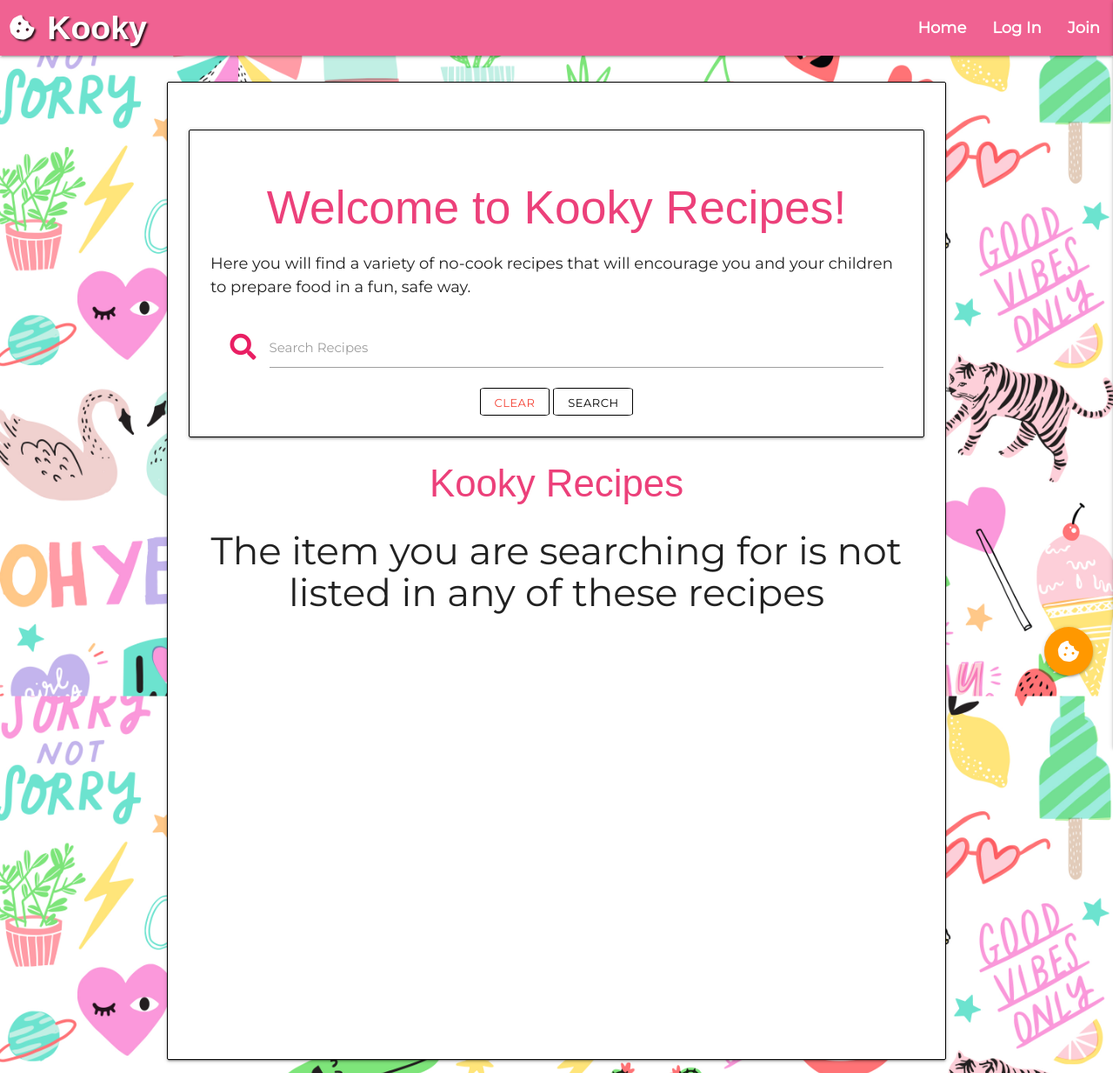
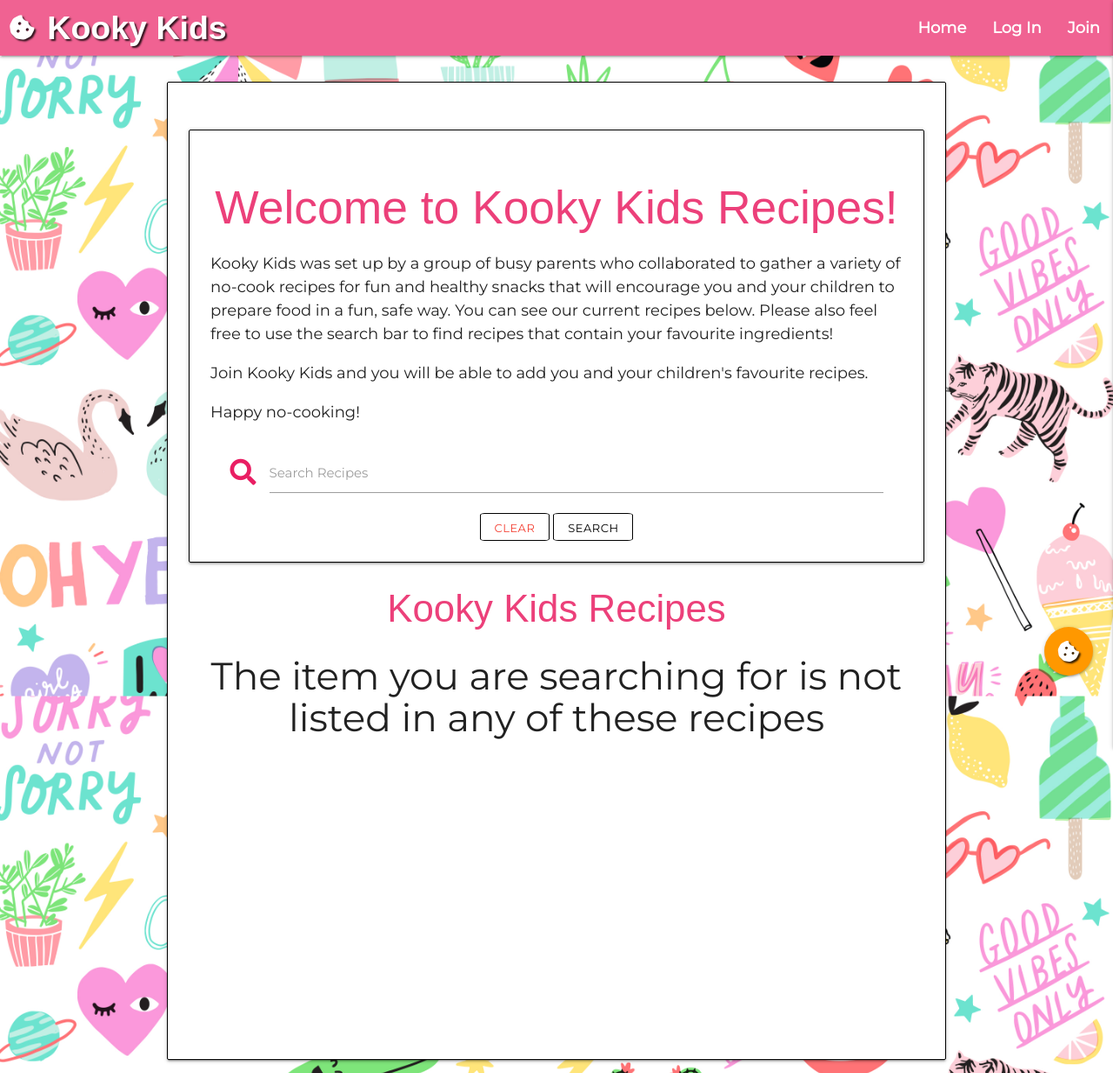
Before and after one commit to Saraholoughlin5/Milestone-Project-3, a Flask app: page / in a window 1280 px wide. Shown: the whole page at 87% size. Run offline with Flask 2, Linux system fonts and the light colour scheme; data that the repository does not hold is empty; some libraries are stand-ins or nearby versions; some web fonts are replaced.

Commit message:
Add comments to script and html files

```diff
--- a/static/css/style.css
+++ b/static/css/style.css
@@ -113,6 +113,10 @@ h5 {
     font-family: 'Pattaya', sans-serif;
 }
 
+.name-format {
+    text-transform: capitalize;
+}
+
 .wrap {
     white-space: pre-line;
     margin-left: 2.5rem;
@@ -139,7 +143,7 @@ h5 {
     font-family: 'Montserrat', sans-serif;
     border-radius: 7%;
     box-shadow: none;
-    border: 1px solid black;
+    border: .1rem solid black;
 }
 
 .btn-floating {
--- a/static/js/script.js
+++ b/static/js/script.js
@@ -1,4 +1,4 @@
-/* Jquery initialization - Materialize */
+/* Jquery Initialization - Materialize Features */
 
 $(document).ready(function () {
     $('.sidenav').sidenav({
--- a/templates/add_recipe.html
+++ b/templates/add_recipe.html
@@ -7,9 +7,10 @@
         <h3 class="brand-text pink-text text-lighten-1 center-align">Add a Recipe to Kooky</h3>
 
         <div class="row card-panel">
+            <p class="main-text">Thank you for choosing to share some of your recipes with us. We're sure other Kooky Kids users
+                will make precious memories and delicious food, all thanks to you!</p>
             <p class="main-text">Once you add a new recipe to Kooky you will be redirected to our homepage, where your
-                latest addition
-                will be visible at the bottom of the list. The new recipe is also listed in your profile page.</p>
+                latest addition will be visible at the bottom of the list. The new recipe is also listed in your profile page.</p>
         </div>
 
         <div class="row card-panel">
--- a/templates/base.html
+++ b/templates/base.html
@@ -4,14 +4,18 @@
 <head>
     <meta charset="UTF-8">
     <meta name="viewport" content="width=device-width, initial-scale=1.0">
+    <!-- Google Fonts Stylesheet -->
     <link rel="preconnect" href="https://fonts.gstatic.com">
     <link href="https://fonts.googleapis.com/css2?family=Montserrat&family=Pattaya&display=swap" rel="stylesheet"
         type="text/css">
+    <!-- Font Awesome Stylesheet -->
     <link rel="stylesheet" href="https://cdnjs.cloudflare.com/ajax/libs/font-awesome/5.15.3/css/all.min.css"
         integrity="sha512-iBBXm8fW90+nuLcSKlbmrPcLa0OT92xO1BIsZ+ywDWZCvqsWgccV3gFoRBv0z+8dLJgyAHIhR35VZc2oM/gI1w=="
         crossorigin="anonymous" type="text/css">
+    <!-- Materialize Stylesheet -->
     <link rel="stylesheet" href="https://cdnjs.cloudflare.com/ajax/libs/materialize/1.0.0/css/materialize.min.css"
         type="text/css">
+    <!-- Local Stylesheet -->
     <link rel="stylesheet" href="{{ url_for('static', filename='css/style.css') }}" type="text/css">
     {% block styles %}
     {% endblock %}
@@ -19,12 +23,11 @@
 </head>
 
 <body>
-
     <header>
-        <!-- navbar -->
+        <!-- Navbar -->
         <nav class="nav-extended pink lighten-2">
             <div class="nav-wrapper">
-                <a href="{{ url_for('get_recipe') }}" class="brand-logo text-shadow left">Kooky <i
+                <a href="{{ url_for('get_recipe') }}" class="brand-logo text-shadow left">Kooky Kids<i
                         class="fas fa-cookie-bite fa-xs brand-icon"></i></a>
                 <a href="#" data-target="mobile-demo" class="sidenav-trigger right"><i class="fas fa-bars"></i></a>
                 <ul class="right hide-on-med-and-down">
@@ -37,17 +40,14 @@
                     <li><a href="{{ url_for('login') }}">Log In</a></li>
                     <li><a href="{{ url_for('join') }}">Join</a></li>
                     {% endif %}
-
-
                 </ul>
             </div>
         </nav>
-
-        <!-- mobile nav menu -->
+        <!-- Mobile Nav Menu -->
         <ul class="sidenav" id="mobile-demo">
             <li>
                 <h3 class="left-align pink-text text-lighten-1 brand-text"><i
-                        class="fas fa-cookie-bite fa-xs brand-icon"></i> Kooky</h3>
+                        class="fas fa-cookie-bite fa-xs brand-icon"></i> Kooky Kids</h3>
             </li>
             <li><a href="{{ url_for('get_recipe') }}">Home</a></li>
             {% if session.user %}
@@ -59,13 +59,10 @@
             <li><a href="{{ url_for('join') }}">Join</a></li>
             {% endif %}
         </ul>
-
     </header>
 
-    <main>
-
     <section>
-        <!-- flash messages for 'join' page -->
+        <!-- Flash Messages -->
         {% with messages = get_flashed_messages() %}
         {% if messages %}
         {% for message in messages %}
@@ -82,43 +79,53 @@
         {% endblock %}
     </main>
 
+    <!-- JQuery Script -->
     <script src="https://code.jquery.com/jquery-3.6.0.min.js"
         integrity="sha256-/xUj+3OJU5yExlq6GSYGSHk7tPXikynS7ogEvDej/m4=" crossorigin="anonymous"></script>
+    <!-- Materialize Script -->
     <script src="https://cdnjs.cloudflare.com/ajax/libs/materialize/1.0.0/js/materialize.min.js"></script>
+    <!-- Local Script -->
     <script src="{{ url_for('static', filename='js/script.js') }}"></script>
     {% block scripts %}
     {% endblock %}
 
-
-
+    <!-- Floating Button with Social Media Buttons (click to view). Large Screen Only -->
     <div class="fixed-action-btn">
-            <a class="btn-floating btn-large orange hide-on-small-only">
+        <a class="btn-floating btn-large orange text-shadow hide-on-small-only">
             <i class="fas fa-cookie-bite"></i>
         </a>
         <ul>
-                <li><a class="btn-floating blue hide-on-small-only" href="https://www.facebook.com" target="_blank"><i class="fab fa-facebook white-text"></i></a></li>
-                <li><a class="btn-floating purple hide-on-small-only" href="https://www.instagram.com" target="_blank"><i class="fab fa-instagram white-text"></i></a></li>
-                <li><a class="btn-floating red hide-on-small-only" href="https://www.youtube.com" target="_blank"><i class="fab fa-youtube white-text"></i></a></li>
-                <li><a class="btn-floating blue lighten-2 hide-on-small-only" href="https://www.twitter.com" target="_blank"><i class="fab fa-twitter white-text"></i></a></li>
+            <li><a class="btn-floating blue hide-on-small-only" href="https://www.facebook.com" target="_blank"><i
+                        class="fab fa-facebook white-text"></i></a></li>
+            <li><a class="btn-floating purple hide-on-small-only" href="https://www.instagram.com" target="_blank"><i
+                        class="fab fa-instagram white-text"></i></a></li>
+            <li><a class="btn-floating red hide-on-small-only" href="https://www.youtube.com" target="_blank"><i
+                        class="fab fa-youtube white-text"></i></a></li>
+            <li><a class="btn-floating blue lighten-2 hide-on-small-only" href="https://www.twitter.com"
+                    target="_blank"><i class="fab fa-twitter white-text"></i></a></li>
         </ul>
     </div>
-        </main>
+    <!-- Footer (Social Media and Menu Links, Small and Medium Screens Only) -->
     <footer class="page-footer pink lighten-2 hide-on-med-and-up">
         <div class="container">
             <div class="row">
                 <div class="col l6 s8">
                     <h5 class="white-text">Follow Us</h5>
-                <p class="white-text text-lighten-4 smedia"><a href="https://www.facebook.com" target="_blank"><i class="fab fa-facebook white-text"></i></a>
-                    <a href="https://www.instagram.com" target="_blank"><i class="fab fa-instagram white-text"></i></a>
+                    <p class="white-text text-lighten-4 smedia"><a href="https://www.facebook.com" target="_blank"><i
+                                class="fab fa-facebook white-text"></i></a>
+                        <a href="https://www.instagram.com" target="_blank"><i
+                                class="fab fa-instagram white-text"></i></a>
                         <a href="https://www.youtube.com" target="_blank"><i class="fab fa-youtube white-text"></i></a>
-                    <a href="https://www.twitter.com" target="_blank"><i class="fab fa-twitter white-text"></i></a></p>
+                        <a href="https://www.twitter.com" target="_blank"><i class="fab fa-twitter white-text"></i></a>
+                    </p>
                 </div>
                 <div class="col l4 offset-l2 s4">
                     <h5 class="white-text">Links</h5>
                     <ul>
                         <li><a href="{{ url_for('get_recipe') }}" class="white-text">Home</a></li>
                         {% if session.user %}
-                <li><a href="{{ url_for('profile', username=session['user']) }}" class="white-text">Profile</a></li>
+                        <li><a href="{{ url_for('profile', username=session['user']) }}" class="white-text">Profile</a>
+                        </li>
                         <li><a href="{{ url_for('add_recipe') }}" class="white-text">Add Recipe</a></li>
                         <li><a href="{{ url_for('logout') }}" class="white-text">Log Out</a></li>
                         {% else %}
@@ -129,9 +136,10 @@
                 </div>
             </div>
         </div>
+        <!-- Footer Copyright -->
         <div class="footer-copyright center-align">
             <div class="container">
-            © 2014 Copyright Text
+                Copyright © 2014 Kooky Kids
             </div>
         </div>
     </footer>
--- a/templates/recipe.html
+++ b/templates/recipe.html
@@ -1,13 +1,21 @@
 {% extends "base.html" %}
 {% block content %}
 
+<!-- Main Card Panel -->
 <div class="row card-panel recipespg">
 
+    <!-- Introduction Card Panel -->
     <div class="row card-panel">
-        <h2 class="center-align brand-text pink-text text-lighten-1">Welcome to Kooky Recipes!</h2>
-            <p class="main-text">Here you will find a variety of no-cook recipes that will encourage you and your children to prepare food in a fun, safe way.</p>
+        <h2 class="center-align brand-text pink-text text-lighten-1">Welcome to Kooky Kids Recipes!</h2>
+        <p class="main-text">Kooky Kids was set up by a group of busy parents who collaborated to gather a variety of
+            no-cook recipes for fun and healthy snacks that will encourage you and your children
+            to prepare food in a fun, safe way. You can see our current recipes below. Please also feel free to use the
+            search bar to find recipes that contain your favourite ingredients!</p>
+        <p class="main-text">Join Kooky Kids and you will be able to add you and your children's favourite recipes.</p>
+        <p class="main-text">Happy no-cooking!</p>
+
+        <!-- Search Bar -->
         <form action="{{ url_for('search') }}" method="post" class="col m12 l12">
-
             <div class="row input-field col s12 m12">
                 <i class="fas fa-search prefix pink-text"></i>
                 <input type="text" name="query" id="query" minlength="2" class="validate" required>
@@ -15,16 +23,18 @@
             </div>
             <div class="col s12 m12 center-align">
                 <span><a href="{{ url_for('get_recipe') }}" class="btn-small edit-btn white red-text">Clear</a></span>
-                    <span><button type="submit" class="btn-small edit-btn white black-text">
+                <span><button type="submit" class="btn-small edit-btn white black-text tooltipped" data-position="bottom"
+                    data-tooltip="Scroll down after search to view results">
                         Search
                     </button></span>
             </div>
-
         </form>
     </div>
 
-    <h3 class="brand-text pink-text text-lighten-1 center-align">Kooky Recipes</h3>
+    <!-- Recipes Heading -->
+    <h3 class="brand-text pink-text text-lighten-1 center-align">Kooky Kids Recipes</h3>
 
+    <!-- Collapsible (List of Recipes and Recipe Details) -->
     {% if recipe|length > 0 %}
     <ul class="collapsible">
         {% for recipe in recipe %}
@@ -47,23 +57,28 @@
                 </div>
             </div>
             <div class="collapsible-body white">
-                <h5 class="teal-text text-lighten-1"><i class="fas fa-carrot prefix pink-text text-lighten-1"></i> &nbsp;Ingredients</h5>
+                <h5 class="teal-text text-lighten-1"><i class="fas fa-carrot prefix pink-text text-lighten-1"></i>
+                    &nbsp;Ingredients</h5>
                 <p class="wrap">{{ recipe.ingredients }}</p>
-                <h5 class="teal-text text-lighten-1"><i class="fas fa-utensil-spoon prefix pink-text text-lighten-1"></i> &nbsp;Materials</h5>
+                <h5 class="teal-text text-lighten-1"><i
+                        class="fas fa-utensil-spoon prefix pink-text text-lighten-1"></i> &nbsp;Materials</h5>
                 <p class="wrap">{{ recipe.material_items }}</p>
-                <h5 class="teal-text text-lighten-1"><i class="fas fa-list-ol prefix pink-text text-lighten-1"></i> &nbsp;Method</h5>
+                <h5 class="teal-text text-lighten-1"><i class="fas fa-list-ol prefix pink-text text-lighten-1"></i>
+                    &nbsp;Method</h5>
                 <p class="wrap">{{ recipe.method }}</p>
-                <span class="subhead1 teal-text text-lighten-1"><i class="fas fa-th-large prefix pink-text text-lighten-1"></i> &nbsp;Category:</span><span> {{ recipe.category }}</span>
+                <span class="subhead1 teal-text text-lighten-1"><i
+                        class="fas fa-th-large prefix pink-text text-lighten-1"></i> &nbsp;Category:</span><span>
+                    {{ recipe.category }}</span>
                 <div class="imgstyle">
                     <img class="responsive-img limit-height" src="{{ recipe.image_link }}" target="_blank">
                     <p class="sub-details">(Submitted by {{ recipe.submitted_by }} on {{ recipe.date_submitted }})</p>
                 </div>
-
             </div>
         </li>
         {% endfor %}
     </ul>
     {% else %}
+    <!-- Search Error Message (When Item Not Present) -->
     <h3 class="center-align">The item you are searching for is not listed in any of these recipes</h3>
     {% endif %}
 </div>
```
Also changed, not shown: app.py (+14 -6 lines), templates/edit_recipe.html (+15 -4 lines), templates/login.html (+7 -7 lines), templates/profile.html (+18 -12 lines). Lines whose indentation alone changed are shown as unchanged.
